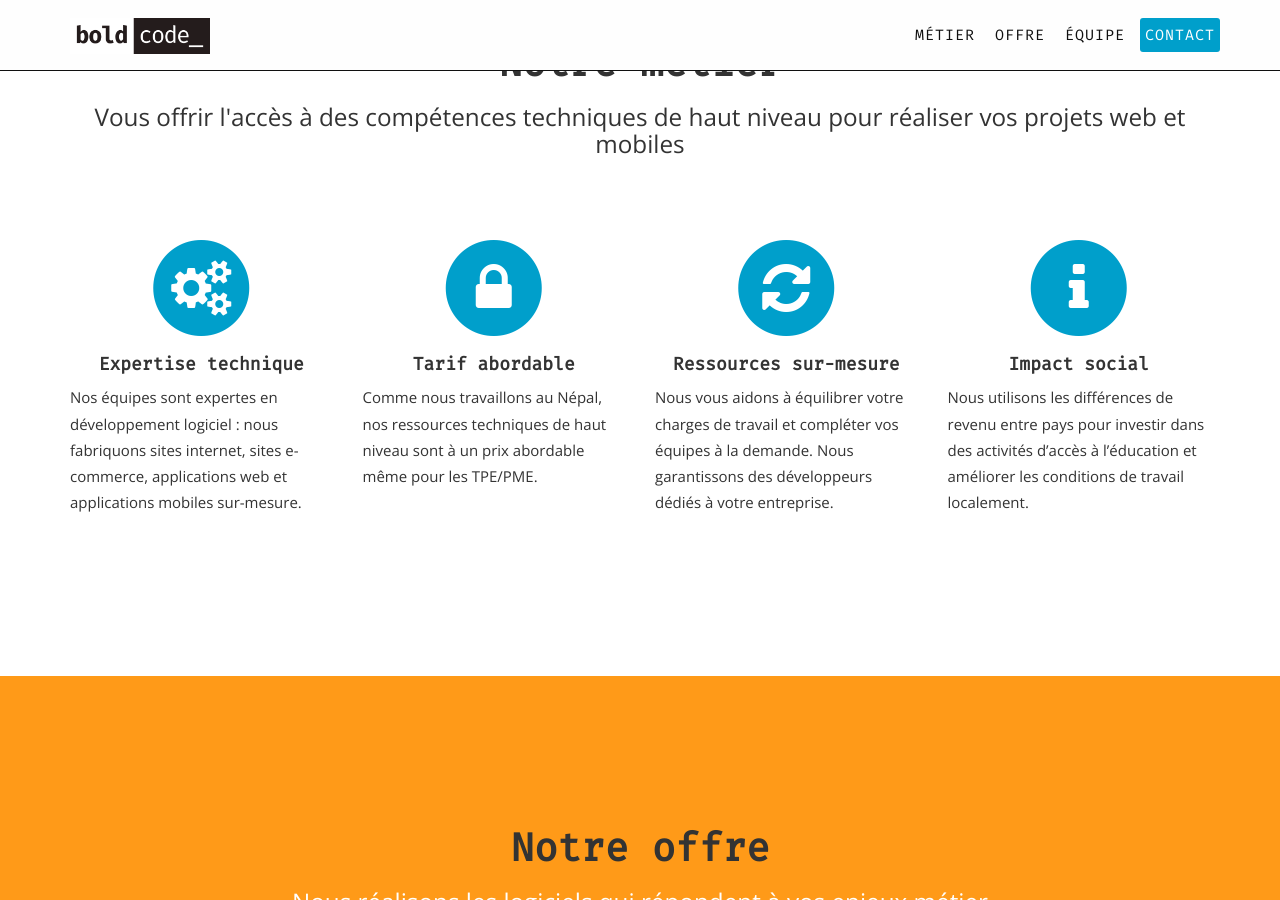
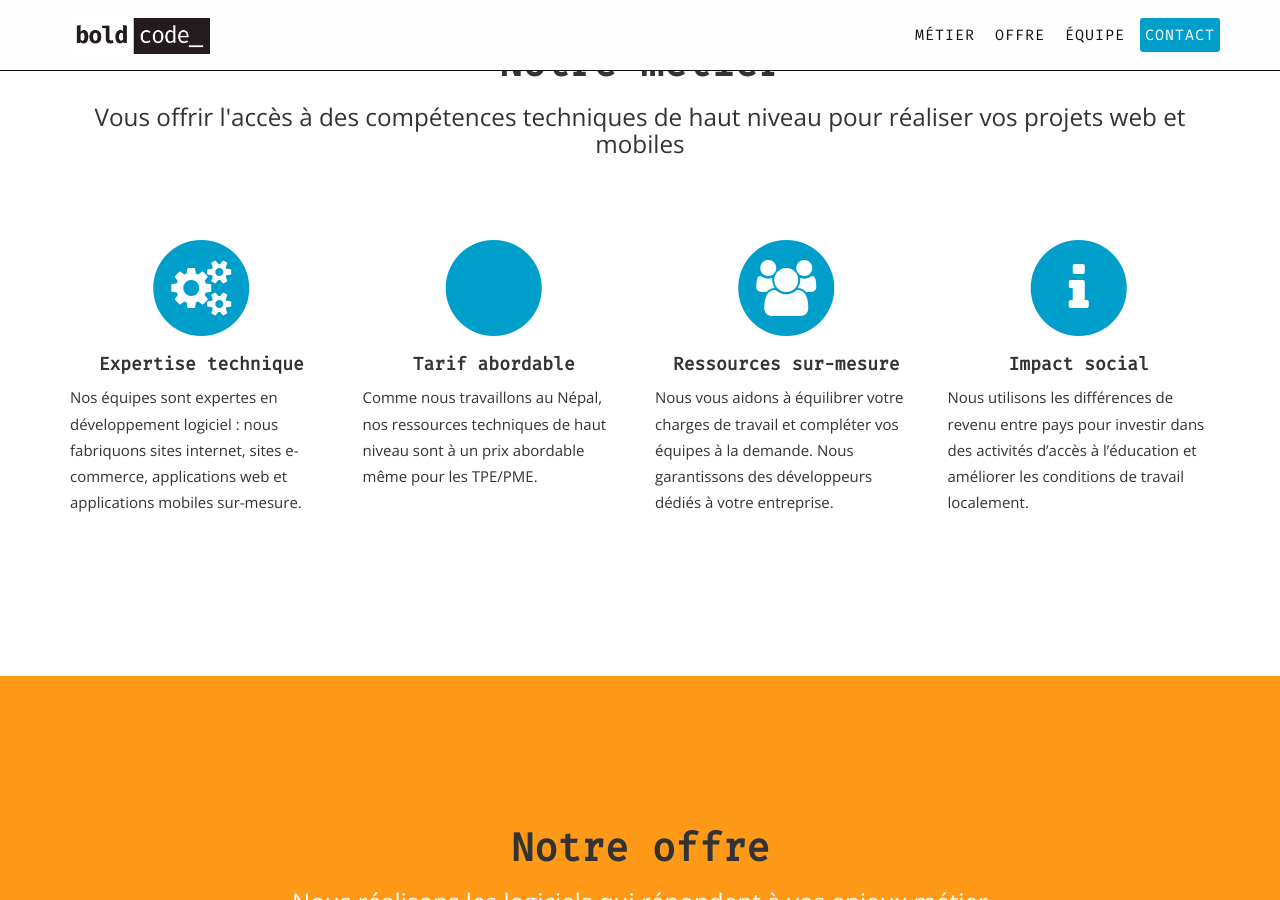
Before and after one commit to jeanboutin/boldcode-io.github.io, a Jekyll site: the page built from index.html, in a window 1280 px wide and 900 px high, scrolled down 1009 px. Built offline with Jekyll 4.4.1, drawn with Linux system fonts in a browser that asks for light colours.

Commit message:
update things

```diff
--- a/_data/homepage_notre_metier.yml
+++ b/_data/homepage_notre_metier.yml
@@ -12,13 +12,13 @@ items:
       mobiles sur-mesure.
 
   - title: Tarif abordable
-    icon: lock
+    icon: money-bill
     description: |
       Comme nous travaillons au Népal, nos ressources techniques de haut niveau
       sont à un prix abordable même pour les TPE/PME.
 
   - title: Ressources sur-mesure
-    icon: refresh
+    icon: users
     description: |
       Nous vous aidons à équilibrer votre charges de travail et compléter vos
       équipes à la demande. Nous garantissons des développeurs dédiés à votre
```
